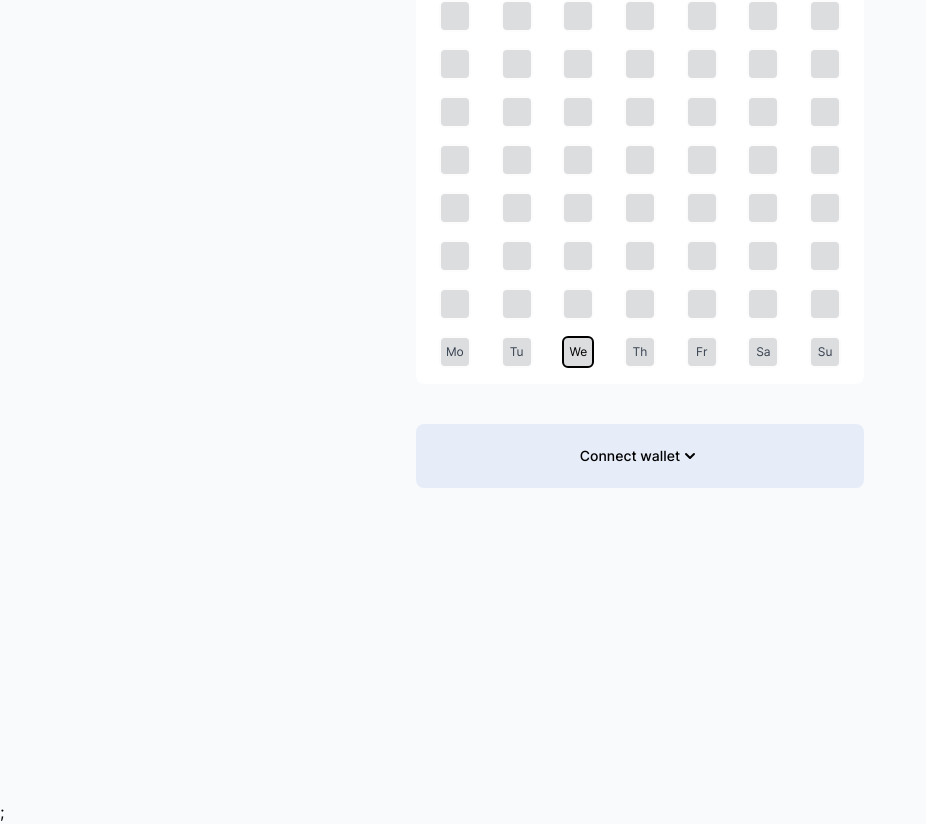
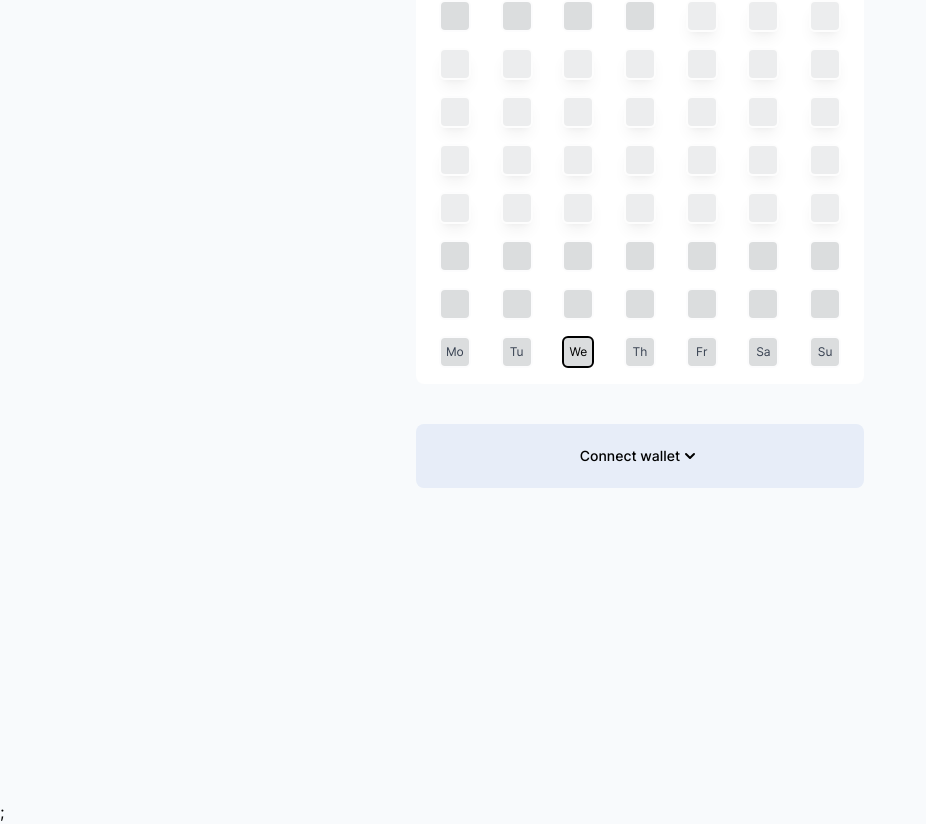
Before and after one commit to CanaHealth/period-tracker, a Next.js app: page / in a window 1280 px wide. Shown: the whole page, without its empty margins (0-926 px from the left). Built offline with nearby package versions, Linux system fonts and the light colour scheme.

Commit message:
style: added even odd month differentiation

```diff
--- a/src/components/period/calendar/Box.tsx
+++ b/src/components/period/calendar/Box.tsx
@@ -63,11 +63,15 @@ const Box: FC<BoxProps> = ({ color = 'normal', date }) => {
 
   const currentWeekLabel = setDayOfWeekLabel(DayOfWeekNum);
 
+  // change apacity of box depending if month is even or odd
+  const isEvenMonth = date.getMonth() % 2 == 0;
+
   return (
     <div
       className={clsxm(
         'group relative flex h-8 w-8 items-center justify-center rounded-md text-xs',
         colorVarientSelector[color],
+        [isEvenMonth ? 'opacity-50 shadow-lg' : 'opacity-100'],
         [isCurrentDay ? 'border-2 border-black text-black' : ' text-gray-700'],
         [isCurrentWeek ? '' : ' hover:bg-gray-dark-dark hover:text-white'],
         'transition-transform duration-200 ease-in-out',
```
